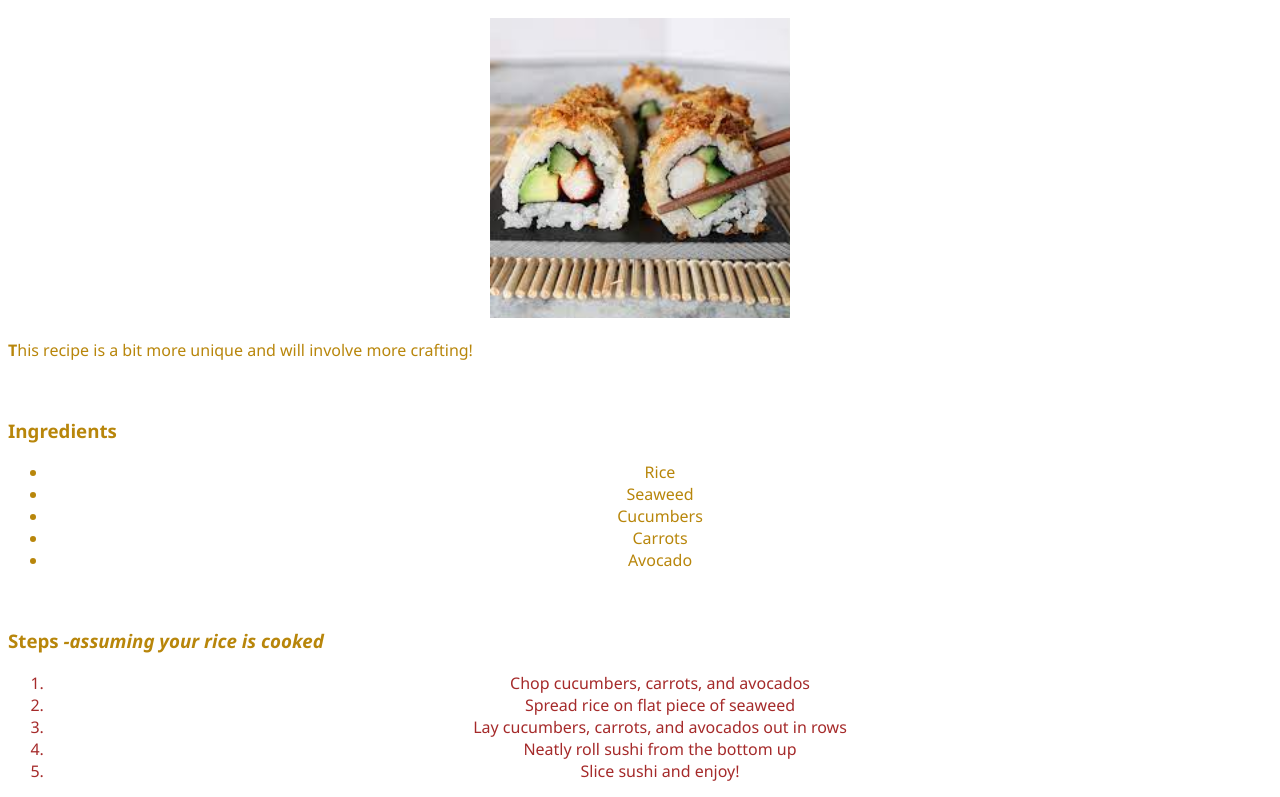
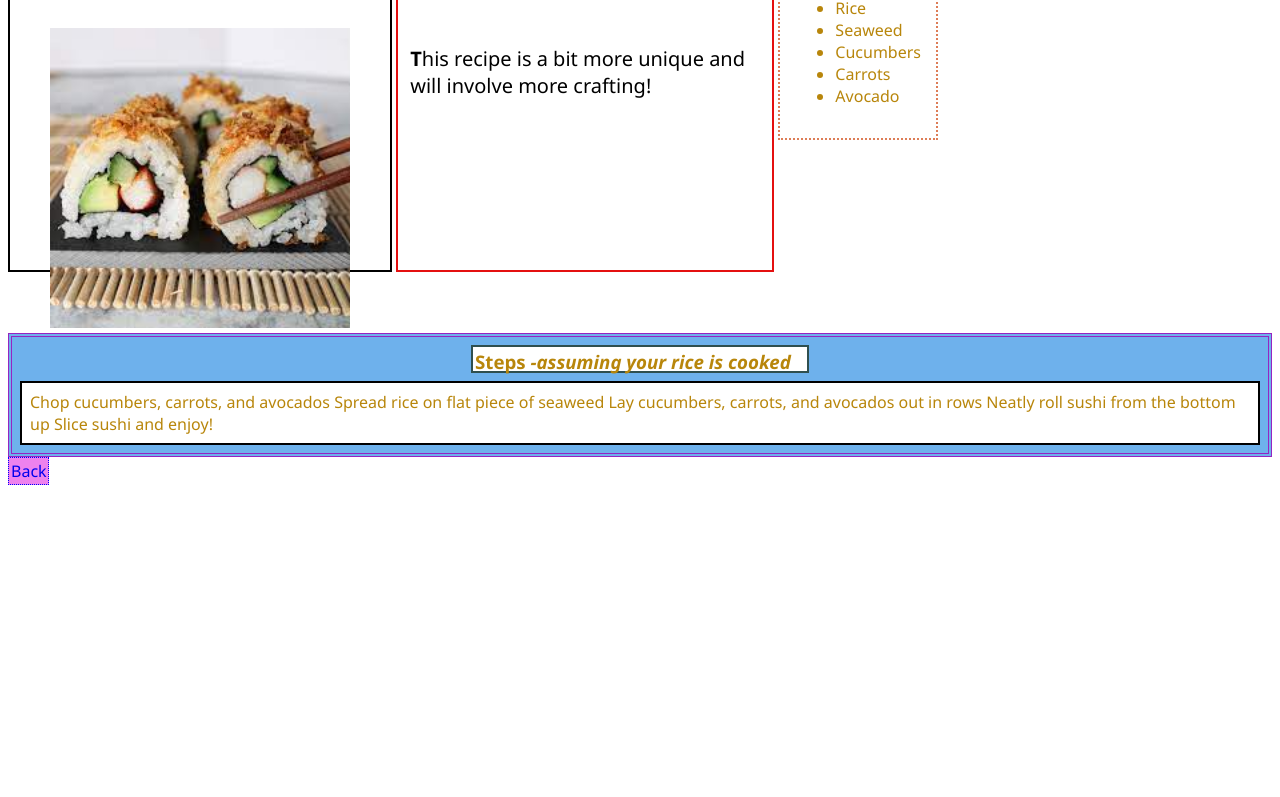
Before and after one commit to jaredaly/odin-recipes, a plain HTML site: page recipes/sushi.html in a window 1280 px wide. Shown: the part 90-887 px from the top of the page. After the commit the page ends 800 px from the top, so only its background shows below. Drawn offline with Linux system fonts and the light colour scheme.

Commit message:
slightly better css

```diff
--- a/recipes/style.css
+++ b/recipes/style.css
@@ -6,20 +6,105 @@ h1 {
     color: rgb(29, 29, 223);
 }
 
-div {
-    text-align: center;
-}
+
 
 img {
     width: 300px;
     height: auto;
 }
 
-.ulul,
-olol {
-    text-align: center;
+.one {
+    display: inline-block;
+    width: 340px;
+    height: 350px;
+    border: 2px solid;
+    border-color: black;
+    padding-left: 40px;
 }
 
-.olol {
-    color: brown;
+.two{
+    display: inline-block;
+    font-size: 20px;
+    color: black;
+    width: 350px;
+    height: 225px;
+    vertical-align: top;
+    border: 2px solid;
+    border-color: rgb(228, 16, 16);
+    margin-top: 0;
+    margin-right: auto;
+    margin-bottom: 0px;
+    padding-top: 125px;
+    padding-left: 12px;
+    padding-right: 12px;
 }
+
+
+.three {
+    display: inline-block;
+    vertical-align: top;
+    border: 2px dotted;
+    border-color: rgba(206, 67, 12, 0.685);
+    padding: 15px
+}
+
+.four {
+    display:block;
+    border: 4px double;
+    border-color: rgba(155, 21, 189, 0.897);
+    background-color: rgb(110, 177, 236);
+}
+
+.steps{
+    display: block;
+    width: 55px;
+    height: 20px;
+    border: 2px solid;
+    border-color: darkslategray;
+    padding: 2px;
+    margin: auto;
+    margin-top: 8px;
+    background-color: white;
+}
+
+.steps1{
+    display: block;
+    width: 330px;
+    height: 20px;
+    border: 2px solid;
+    border-color: darkslategray;
+    padding: 2px;
+    margin: auto;
+    margin-top: 8px;
+    background-color: white;
+}
+
+.steps:hover{
+    background-color: red;
+}
+
+ol{
+    border: 2px solid;
+    border-color: black;
+    margin: 8px;
+    background-color: white;
+    padding: 8px;
+}
+
+ol li{
+    display: inline;
+}
+
+a {
+    width: 35px;
+    display: block;
+    border: 1px dotted;
+    border-color: blue;
+    padding: 2px;
+    text-decoration: none;
+    background-color: violet;
+}
+a:hover{
+    background-color: black;
+    color: white;
+}
--- a/recipes/sushi.html
+++ b/recipes/sushi.html
@@ -7,18 +7,18 @@
     <link rel="stylesheet" href="style.css">
 </head>
 <body>
-    <h1>How to Make Sushi</h1>
-    <br>
-    <div>
+
+    <div class="one">
+        <h1>How to Make Sushi</h1>
+        <br>
         <img src="../images/sushi.jpeg">
     </div>
 
-    <p><b>T</b>his recipe is a bit more unique and will involve more crafting!</p>
-    <br>
 
-    <h3>Ingredients</h3>
+    <p class="two"><b>T</b>his recipe is a bit more unique and will involve more crafting!</p>
 
-    <div class="ulul">
+    <div class="three">
+        <h3>Ingredients</h3>
         <ul>
             <li>Rice</li>
             <li>Seaweed</li>
@@ -27,11 +27,10 @@
             <li>Avocado</li>
         </ul>
     </div>
-    <br>
 
-    <h3>Steps <i>-assuming your rice is cooked</i></h3>
+    <div class="four">
+        <h3 class="steps1">Steps <i>-assuming your rice is cooked</i></h3>
 
-    <div class="olol">
         <ol>
             <li>Chop cucumbers, carrots, and avocados</li>
             <li>Spread rice on flat piece of seaweed</li>
@@ -41,8 +40,8 @@
         </ol>
     </div>
 
-    <br>
-    <br>
+
+
 
     <a href="../index.html">Back</a>
 </body>
--- a/style.css
+++ b/style.css
@@ -1,7 +1,28 @@
 body {
-    text-align: center;
     font-family: 'Times New Roman', Times, serif;
     background-color: rgba(110, 20, 194, 0.719);
+}
+
+.one {
+    display: inline-block;
+    width: auto;
+    height: auto;
+    padding: 8px;
+    margin: 10 px;
+    margin-right: 20px;
+    border: 2px solid;
+    border-color: white;
+    background-color: rgb(43, 216, 121);
+}
+
+
+.two {
+    display:inline-block;
+    border: 2px solid;
+    border-color: black;
+    padding: 8px 20px 8px 8px;
+    background-color: rgb(231, 105, 21);
+    vertical-align: top;
 }
 
 h1,
```
Also changed, not shown: index.html (+5 -1 lines), recipes/salad.html (+9 -10 lines), recipes/sub.html (+11 -14 lines).
